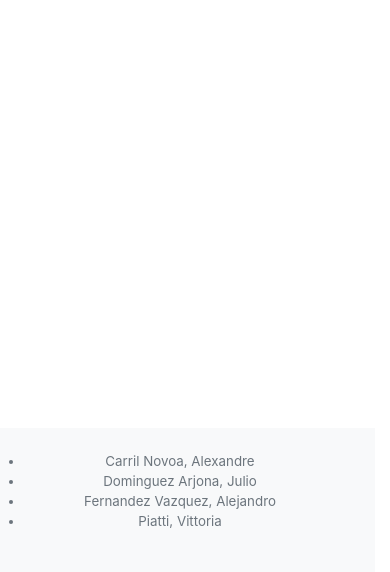
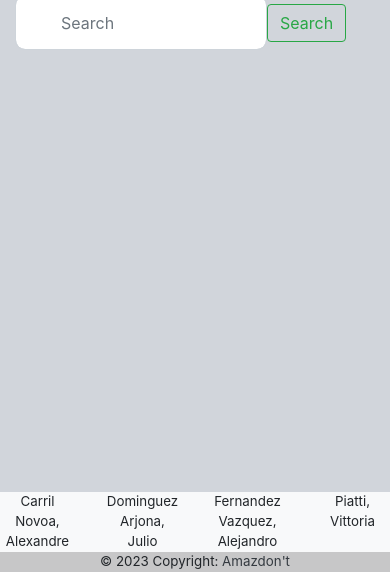
Before and after one commit to jdominguqy/Amazdont, a Django app: page / in a window 390 px wide. Shown: the part 272-844 px from the top of the page. Run offline with Django 4.2, Linux system fonts and the light colour scheme.

Commit message:
UPDATE footer, index page and general style

```diff
--- /dev/null
+++ b/web/static/web/search.css
@@ -0,0 +1,55 @@
+body {
+
+    background: #d1d5db;
+}
+
+.height {
+
+    height: 100vh;
+}
+
+.form {
+
+    position: relative;
+}
+
+.form .fa-search {
+
+    position: absolute;
+    top: 20px;
+    left: 20px;
+    color: #9ca3af;
+
+}
+
+.form span {
+
+    position: absolute;
+    right: 17px;
+    top: 13px;
+    padding: 2px;
+    border-left: 1px solid #d1d5db;
+
+}
+
+.left-pan {
+    padding-left: 7px;
+}
+
+.left-pan i {
+
+    padding-left: 10px;
+}
+
+.form-input {
+
+    height: 55px;
+    text-indent: 33px;
+    border-radius: 10px;
+}
+
+.form-input:focus {
+
+    box-shadow: none;
+    border: none;
+}
--- a/web/static/web/style.css
+++ b/web/static/web/style.css
@@ -9,7 +9,7 @@
 }
 
 footer {
-    position: absolute !important;
+    position: fixed;
     bottom: 0;
     left: 0;
     font-size: smaller;
--- a/web/templates/web/base.html
+++ b/web/templates/web/base.html
@@ -2,6 +2,9 @@
 
 <head>
     <title>Amazdont</title>
+
+    {% load static %}
+    <link rel="icon" href="{% static 'media/logo.png' %}">
 
     <!-- Required meta tags -->
     <meta charset="utf-8">
--- a/web/templates/web/footer.html
+++ b/web/templates/web/footer.html
@@ -1,8 +1,27 @@
-<footer class="row text-center text-lg-start bg-light text-muted p-4" style="width: 100%;">
-    <ul class="col-12">
-        <li>Carril Novoa, Alexandre</li>
-        <li>Dominguez Arjona, Julio</li>
-        <li>Fernandez Vazquez, Alejandro</li>
-        <li>Piatti, Vittoria</li>
-    </ul>
+<footer class="bg-light text-center text-lg-start" style="width: 100%;">
+    <a class="container-fluid p-0">
+        <div class="row">
+            <a class="col text-center">
+                Carril Novoa, Alexandre
+            </a>
+
+            <a class="col text-center">
+                Dominguez Arjona, Julio
+            </a>
+
+            <a class="col text-center">
+                Fernandez Vazquez, Alejandro
+            </a>
+
+            <a class="col text-center">
+                Piatti, Vittoria
+            </a>
+        </div>
+    </a>
+
+    <div class="text-center p-0" style="background-color: rgba(0, 0, 0, 0.2);">
+        © 2023 Copyright:
+        <a class="text-dark" href="https://mdbootstrap.com/">Amazdon't</a>
+    </div>
+
 </footer>
--- a/web/templates/web/header.html
+++ b/web/templates/web/header.html
@@ -1,9 +1,14 @@
 <nav class="navbar navbar-expand-lg navbar-light bg-light">
-    <a class="navbar-brand" href="{% url 'web:index' %}">Amazdont</a>
     <button class="navbar-toggler" type="button" data-toggle="collapse" data-target="#navbarSupportedContent"
         aria-controls="navbarSupportedContent" aria-expanded="false" aria-label="Toggle navigation">
         <span class="navbar-toggler-icon"></span>
     </button>
+
+    <a class="navbar-brand" href="{% url 'web:index' %}">
+        {% load static %}
+        <img src="{% static 'media/logo.png' %}" alt="My image" width="50" height="auto">
+        <link rel="stylesheet" href="{% static 'web/search.css' %}">
+    </a>
 
     <div class="collapse navbar-collapse" id="navbarSupportedContent">
         <ul class="navbar-nav mr-auto">
@@ -15,9 +20,11 @@
                 <a class="nav-link" href="{% url 'web:product_getAll' %}">Products</a>
             </li>
             </li>
+
+            <!---
             <li class="nav-item active">
                 <a class="nav-link" href="{% url 'web:search' %}">Search</a>
-            </li>
+            </li> -->
 
             <li class="nav-item active">
                 <a class="nav-link" href="{% url 'web:profile' %}">Profile</a>
@@ -41,9 +48,5 @@
 
 
         </ul>
-        <form class="form-inline my-2 my-lg-0">
-            <input class="form-control mr-sm-2" type="search" placeholder="Search" aria-label="Search">
-            <button class="btn btn-outline-success my-2 my-sm-0" type="submit">Search</button>
-        </form>
     </div>
 </nav>
--- a/web/templates/web/index.html
+++ b/web/templates/web/index.html
@@ -1,14 +1,27 @@
 {% extends "web/base.html" %}
 {% block content %}
 
-<h1>Welcome to Amazdont!!</h1>
+{% load static %}
+
+<div class="text-center">
+    <img src="{% static 'media/logo.png' %}" alt="My image" width="250" height="auto">
+</div>
+
+<div class="container">
+
+    <div class="row d-flex justify-content-center align-items-center">
+
+        <div class="col-md-6">
+
             <p>
             <form method="POST" action="{% url 'web:search' %}" class="form-inline my-2 my-lg-0">
-    <input class="form-control mr-sm-2" type="search" placeholder="Search" aria-label="Search" id="search">
+                <input class="form-control form-input mr-sm-2" type="search" placeholder="Search" aria-label="Search"
+                    id="search" style="width: 70%;">
                 <button class="btn btn-outline-success my-2 my-sm-0" type="submit">Search</button>
                 {% csrf_token %}
             </form>
             </p>
+
 
             <p>
                 {% for data in dataset %}
```
Lines whose indentation alone changed are shown as unchanged.
